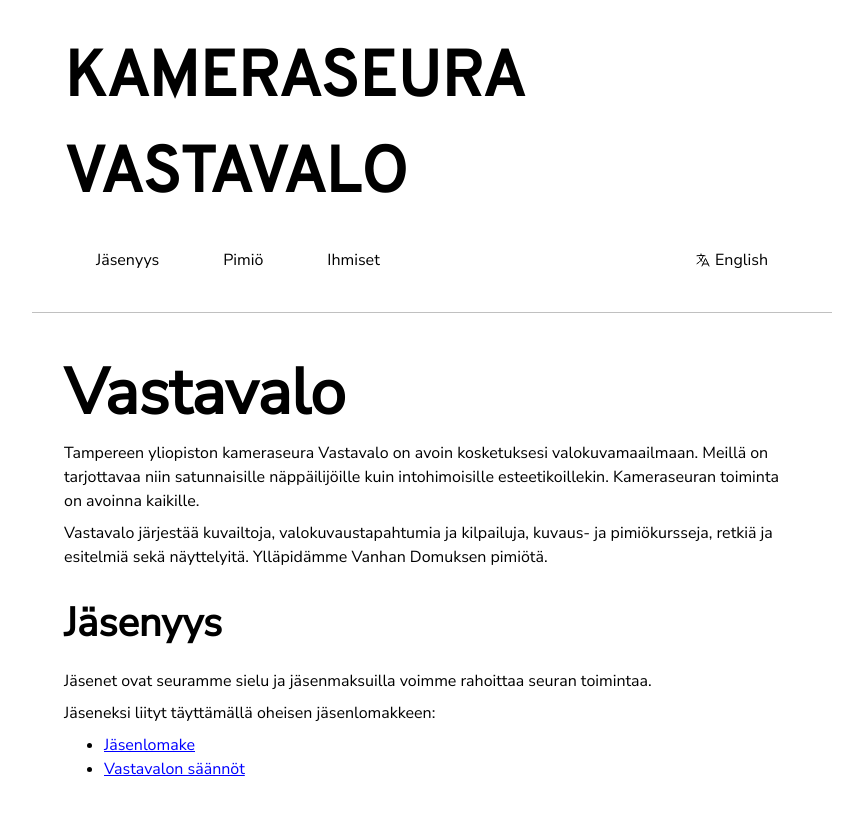
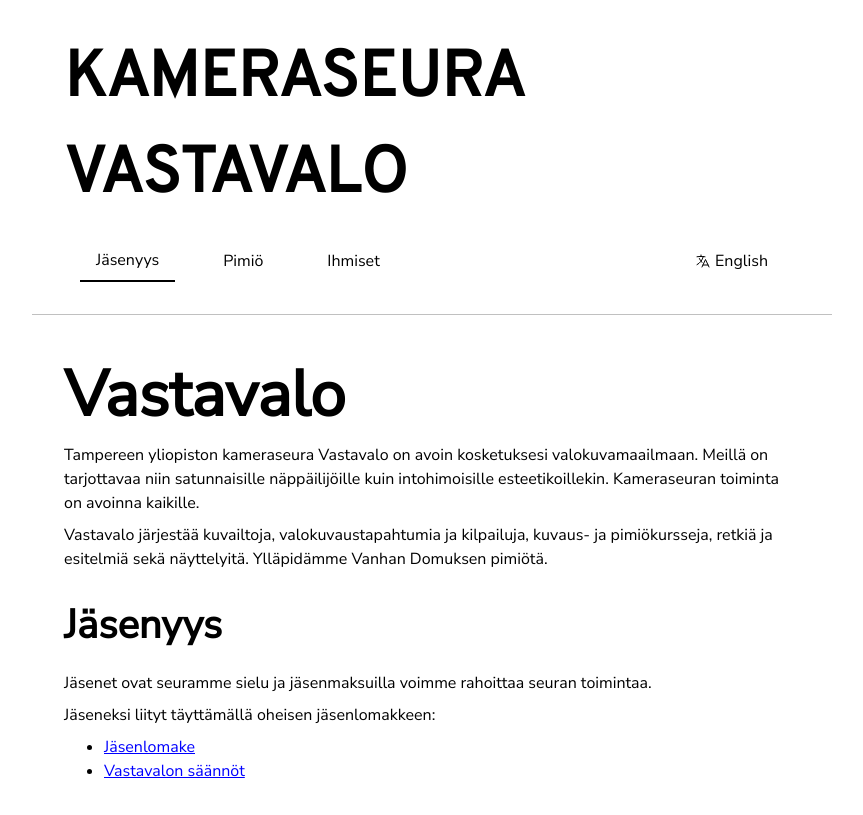
Before and after one commit to vastavalo/vastavalo-website, an Astro site: page / in a window 1280 px wide. Shown: the whole page, without its empty margins (208-1071 px from the left). Built offline with nearby package versions, Linux system fonts and the light colour scheme; Astro itself is replaced by a stand-in of ours.

Commit message:
Highlight current link

```diff
--- a/src/components/Header.astro
+++ b/src/components/Header.astro
@@ -8,32 +8,40 @@ const { lang } = Astro.props;
 const linksMap = {
   fi: {
     logo: { text: "Kameraseura", href: "/" },
-    lang: { text: "English", href: "/en" },
+    lang: { text: "English", href: "/en/" },
     pages: [
       { text: "Jäsenyys", href: "/" },
-      { text: "Pimiö", href: "/pimio" },
-      { text: "Ihmiset", href: "/ihmiset" },
+      { text: "Pimiö", href: "/pimio/" },
+      { text: "Ihmiset", href: "/ihmiset/" },
     ],
   },
 
   en: {
-    logo: { text: "Camera Club", href: "/en" },
+    logo: { text: "Camera Club", href: "/en/" },
     lang: { text: "Suomi", href: "/" },
     pages: [
-      { text: "Membership", href: "/en" },
-      { text: "Darkroom", href: "/en/darkroom" },
-      { text: "People", href: "/en/people" },
+      { text: "Membership", href: "/en/" },
+      { text: "Darkroom", href: "/en/darkroom/" },
+      { text: "People", href: "/en/people/" },
     ],
   },
 };
 
 const links = linksMap[lang];
+
+const isActive = (href: string) => href === Astro.url.pathname;
 ---
 
 <header>
   <div class="brand">{links.logo.text} Vastavalo</div>
   <nav>
-    {links.pages.map((link) => <a href={link.href}>{link.text}</a>)}
+    {
+      links.pages.map((link) => (
+        <a href={link.href} class:list={[{ active: isActive(link.href) }]}>
+          {link.text}
+        </a>
+      ))
+    }
     <a href={links.lang.href}>
       <svg
         xmlns="http://www.w3.org/2000/svg"
--- a/src/styles/global.css
+++ b/src/styles/global.css
@@ -123,6 +123,10 @@ nav a {
   white-space: nowrap;
 }
 
+nav a.active {
+  border-bottom: 2px solid var(--nav-color);
+}
+
 .icon {
   display: inline-block;
   width: 1rem;
```
